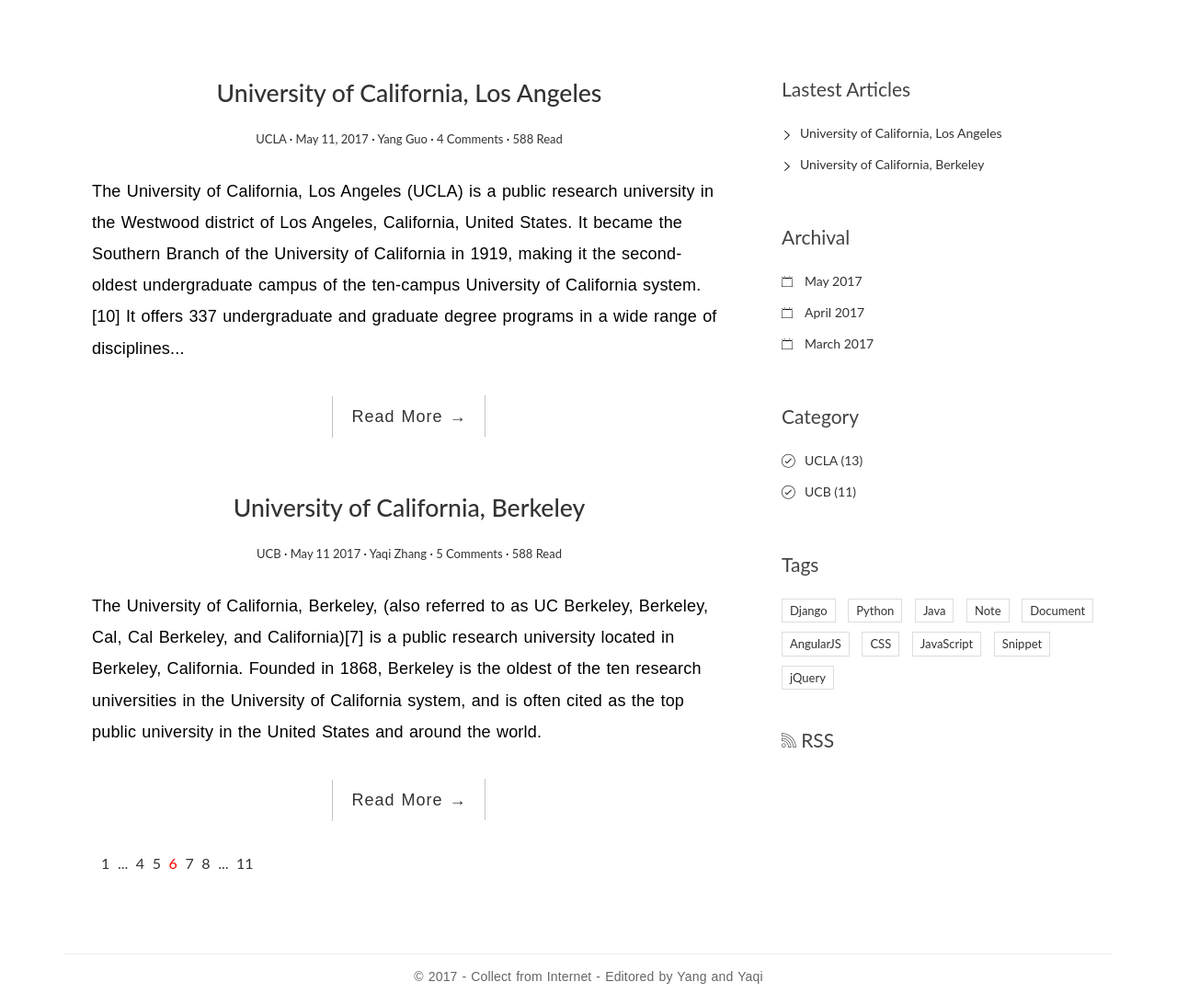
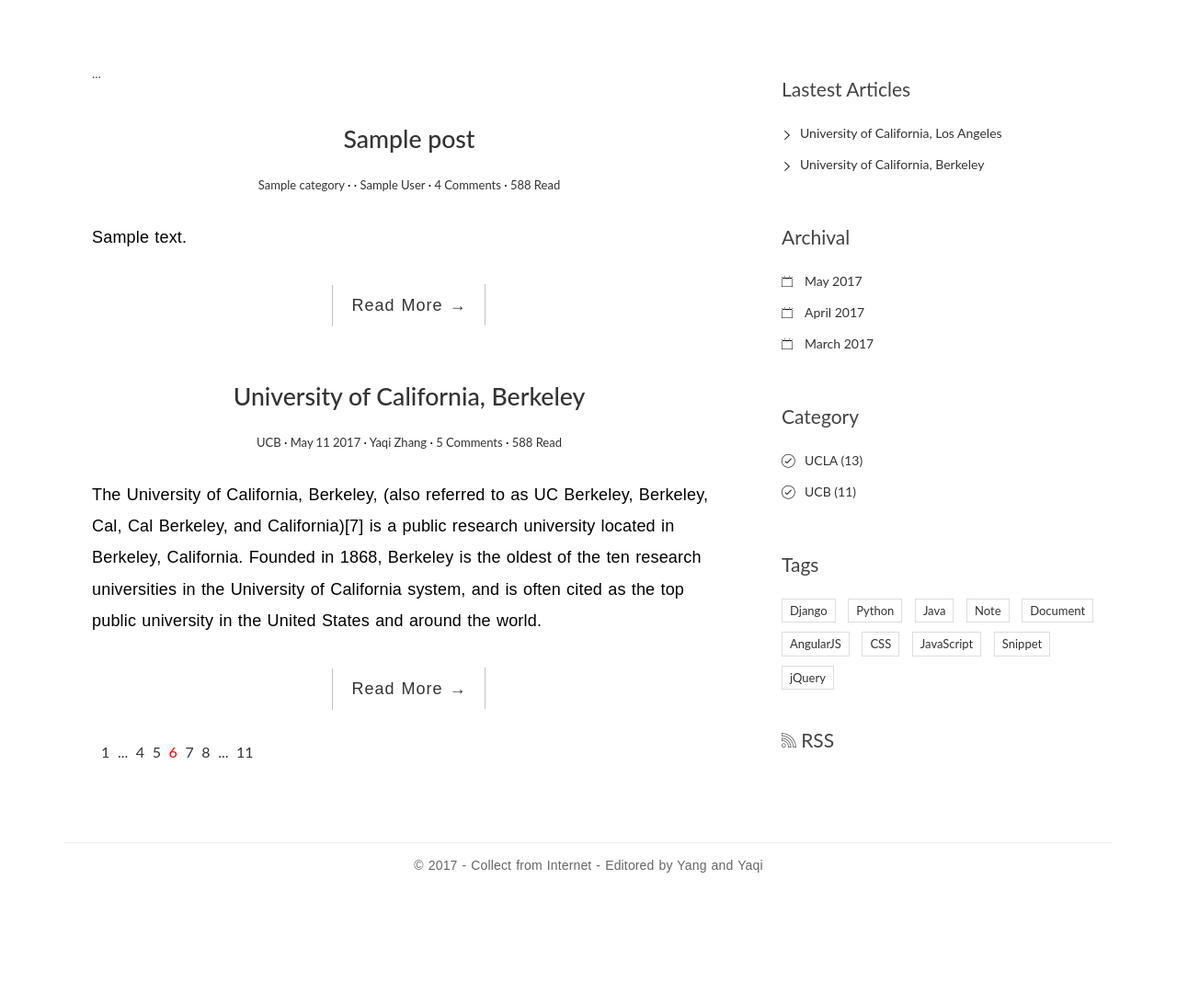
Before and after one commit to young99999/bloger, a Django app: template blogproject/templates/blog/index.html in a window 1280 px wide. Shown: the part 91-1184 px from the top of the page at 92% size. After the commit the page ends 1040 px from the top, so only its background shows below. Run offline with Django 3.2, Linux system fonts and the light colour scheme; the template is opened without the code that fills it: most values are stand-ins (such as "Sample title", 1, 10 or a date in 2020); some libraries are stand-ins or nearby versions.

Commit message:
Updating

```diff
--- a/blogproject/templates/blog/index.html
+++ b/blogproject/templates/blog/index.html
@@ -69,22 +69,29 @@
 	<div class="container">
 		<div class="row">
 			<main class="col-md-8">
+			{% for post in post_list %}
+				<article class="post post-{{ post.pk }}">
+					...
+				</article>
+			{% empty %}
+				<div class="no-post">暂时还没有发布的文章！</div>
+			{% endfor %}
 				<article class="post post-1">
 					<header class="entry-header">
 						<h1 class="entry-title">
-                            <a href="single.html">University of California, Los Angeles</a>
+							<a href="single.html">{{ post.title }}</a>
 						</h1>
 						<div class="entry-meta">
-                            <span class="post-category"><a href="#">UCLA</a></span>
+							<span class="post-category"><a href="#">{{ post.category.name }}</a></span>
 							<span class="post-date"><a href="#"><time class="entry-date"
-                                                                      datetime="2016-11-09T23:15:57+00:00">May 11, 2017</time></a></span>
-                            <span class="post-author"><a href="#">Yang Guo</a></span>
+																	  datetime="{{ post.created_time }}"</time></a></span>
+							<span class="post-author"><a href="#">{{ post.author }}</a></span>
 							<span class="comments-link"><a href="#">4 Comments</a></span>
 							<span class="views-count"><a href="#">588 Read</a></span>
 						</div>
 					</header>
 					<div class="entry-content clearfix">
-                        <p>The University of California, Los Angeles (UCLA) is a public research university in the Westwood district of Los Angeles, California, United States. It became the Southern Branch of the University of California in 1919, making it the second-oldest undergraduate campus of the ten-campus University of California system.[10] It offers 337 undergraduate and graduate degree programs in a wide range of disciplines...</p>
+						<p>{{ post.excerpt }}</p>
 						<div class="read-more cl-effect-14">
 							<a href="#" class="more-link">Read More <span class="meta-nav">→</span></a>
 						</div>
```
Lines whose indentation alone changed are shown as unchanged.
